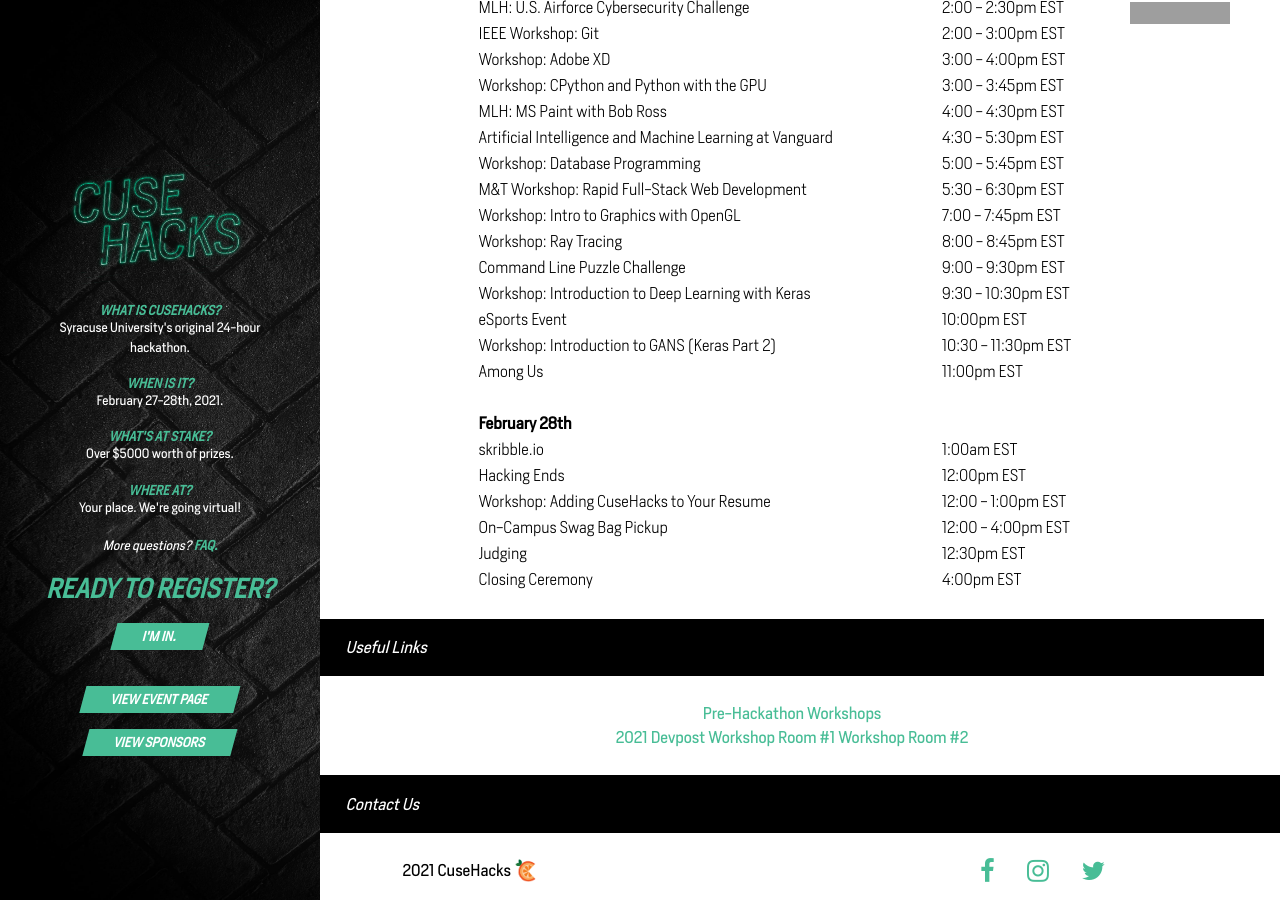
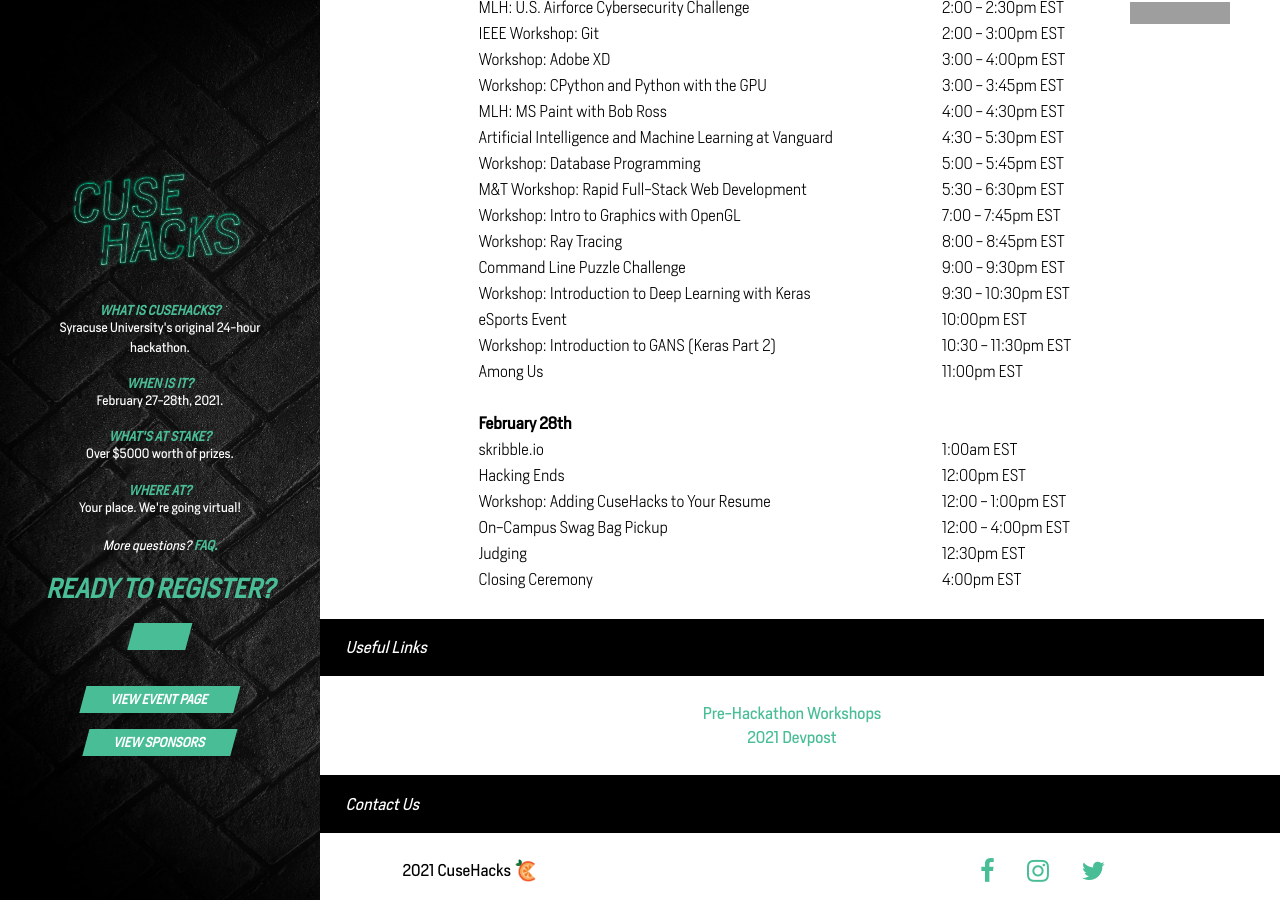
Before and after one commit to innovateorange/cusehacks, a Jekyll site: the page built from event.html, in a window 1280 px wide and 900 px high, scrolled down 517 px. Built offline with Jekyll 4.4.1, drawn with Linux system fonts in a browser that asks for light colours; nearby versions of some CDN libraries; a script that is not in the unit is left out; some of the changed lines change nothing that is shown; grey boxes are pictures that could not be loaded.

Commit message:
post hackathon update

```diff
--- a/_config.yml
+++ b/_config.yml
@@ -50,7 +50,7 @@
   event_href:      "event.html"
   faq_href:        "faq.html"
   sponsors_href:   "sponsors.html"
-  apply_href:      "https://forms.gle/eLXQKgySo6g3qs5M8"
+  # apply_href:      "https://forms.gle/eLXQKgySo6g3qs5M8"
   sponsor_package: "/cusehacks/assets/CuseHacks_SponsorshipGuide_2021.pdf"
 
 hero_header: Syracuse University's 24-hour hackathon is going virtual!
@@ -71,7 +71,7 @@
 
 # Side Banner
 side_banner:
-  apply_text: "I'm in."
+  # apply_text: "I'm in."
   faq:
     - header: "What is CuseHacks?"
       content: >
@@ -90,10 +90,8 @@
 about:
   content1:
     first: >
-        Over a span of 24-hours, students of all backgrounds are invited to explore the possibilities
-        of technology and imagination. Build cool and innovative applications, websites, and hardware
-        projects and compete for the grand prize.
-    second: "Join us February 27th-28th, 2020!"
+        Thank you for an amazing CuseHacks 2021! We hope to see you again soon!
+    second: "Join us February 27th-28th, 2021!"
   header2: "You don't need to know how to code to participate."
   content2: >
     Designers, Artists, Entrepreneurs, Engineers, and <span style="color: #48bd96;">anyone</span>
@@ -346,8 +344,6 @@
     content: >
       [Pre-Hackathon Workshops](https://drive.google.com/drive/folders/1SK7Cm9FG0RmbL1btYEW0226yhBDk9xeB?usp=sharing){:target="_blank"}<br>
       [2021 Devpost](https://cusehacks-2021.devpost.com){:target="_blank"}
-      [Workshop Room #1](https://zoom.us/j/97664144418?pwd=WW5sNVc5ckFjUkIwQWFva3h0Y2diUT09)
-      [Workshop Room #2](https://syracuseuniversity.zoom.us/j/94172919898)
 
 
 # ----------------------------------------------------
```
